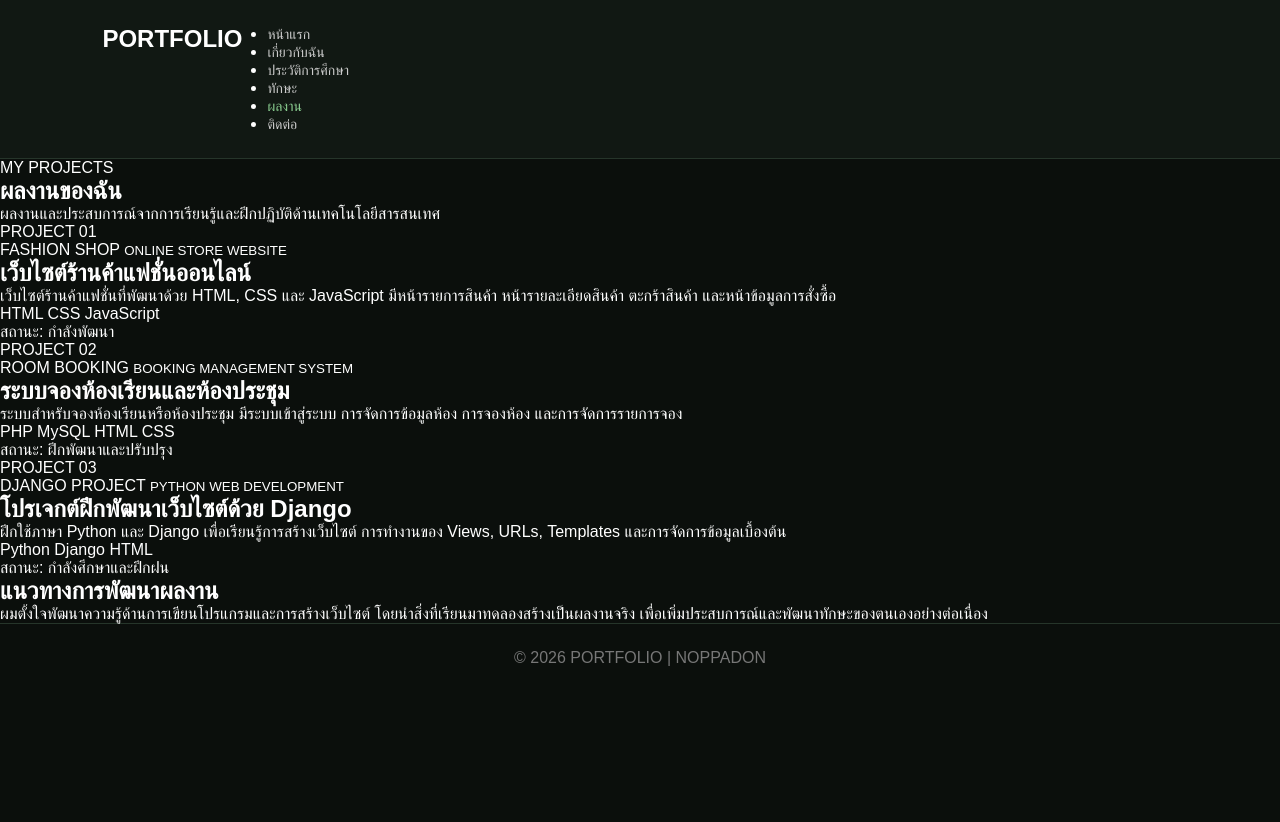
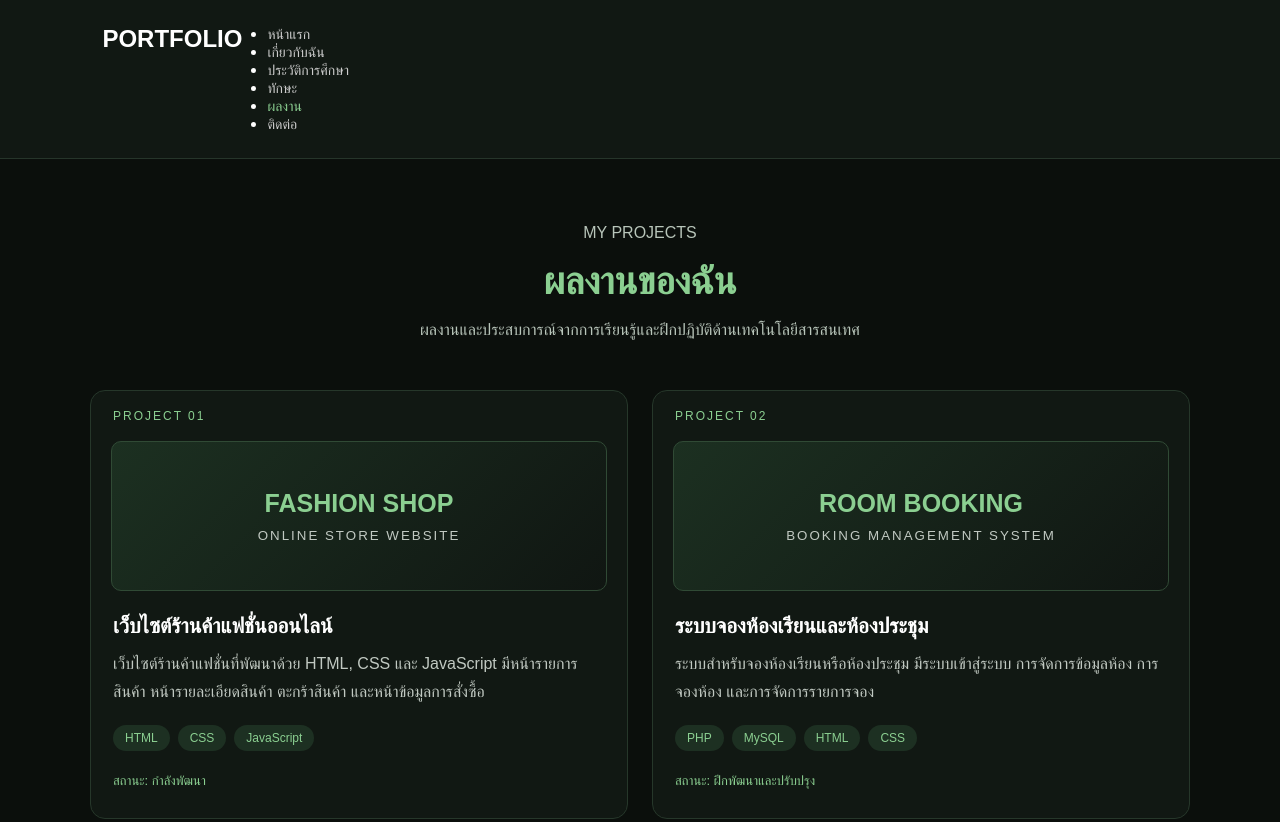
Before and after one commit to 68219010007-oss/Noppadon-prot, a plain HTML site: page projects.html in a window 1280 px wide. Shown: the top 822 px of the page. Before the commit the page ends 800 px from the top, so only its background shows below. Drawn offline with Linux system fonts and the light colour scheme.

Commit message:
Update style.css

```diff
--- a/style.css
+++ b/style.css
@@ -1049,3 +1049,144 @@ footer {
         font-size: 19px;
     }
 }
+
+
+/* PROJECTS PAGE */
+
+.projects-page {
+    width: 90%;
+    max-width: 1100px;
+    margin: 60px auto;
+}
+
+.projects-heading {
+    text-align: center;
+    margin-bottom: 45px;
+}
+
+.projects-heading h1 {
+    color: #8bcf91;
+    font-size: 38px;
+    margin: 12px 0;
+}
+
+.projects-heading p {
+    color: #b8c5ba;
+    line-height: 1.8;
+}
+
+.projects-grid {
+    display: grid;
+    grid-template-columns: repeat(2, 1fr);
+    gap: 24px;
+}
+
+.project-card {
+    background: #111813;
+    border: 1px solid #26372a;
+    border-radius: 15px;
+    overflow: hidden;
+    transition: 0.3s;
+}
+
+.project-card:hover {
+    transform: translateY(-5px);
+    border-color: #8bcf91;
+}
+
+.project-number {
+    padding: 18px 22px 0;
+    color: #8bcf91;
+    font-size: 12px;
+    letter-spacing: 2px;
+}
+
+.project-preview {
+    min-height: 150px;
+    margin: 18px 20px;
+    border-radius: 10px;
+    background: linear-gradient(135deg, #1c3021, #101612);
+    display: flex;
+    flex-direction: column;
+    align-items: center;
+    justify-content: center;
+    gap: 10px;
+    border: 1px solid #304a35;
+}
+
+.project-preview span {
+    color: #8bcf91;
+    font-size: 25px;
+    font-weight: bold;
+    text-align: center;
+}
+
+.project-preview small {
+    color: #c1c9c2;
+    letter-spacing: 2px;
+    text-align: center;
+}
+
+.project-content {
+    padding: 5px 22px 25px;
+}
+
+.project-content h2 {
+    color: #ffffff;
+    font-size: 21px;
+    margin-bottom: 12px;
+}
+
+.project-content p {
+    color: #c1c9c2;
+    line-height: 1.8;
+}
+
+.project-tags {
+    display: flex;
+    flex-wrap: wrap;
+    gap: 8px;
+    margin: 18px 0;
+}
+
+.project-tags span {
+    background: #1d3022;
+    color: #8bcf91;
+    padding: 6px 12px;
+    border-radius: 20px;
+    font-size: 12px;
+}
+
+.project-content .project-status {
+    color: #8bcf91;
+    font-size: 13px;
+    margin-top: 12px;
+}
+
+.projects-note {
+    margin-top: 35px;
+    padding: 28px;
+    background: #111813;
+    border-left: 4px solid #8bcf91;
+    border-radius: 12px;
+}
+
+.projects-note h2 {
+    color: #8bcf91;
+    margin-bottom: 12px;
+}
+
+.projects-note p {
+    color: #c1c9c2;
+    line-height: 1.9;
+}
+
+@media (max-width: 700px) {
+    .projects-grid {
+        grid-template-columns: 1fr;
+    }
+
+    .projects-heading h1 {
+        font-size: 30px;
+    }
+}
```
